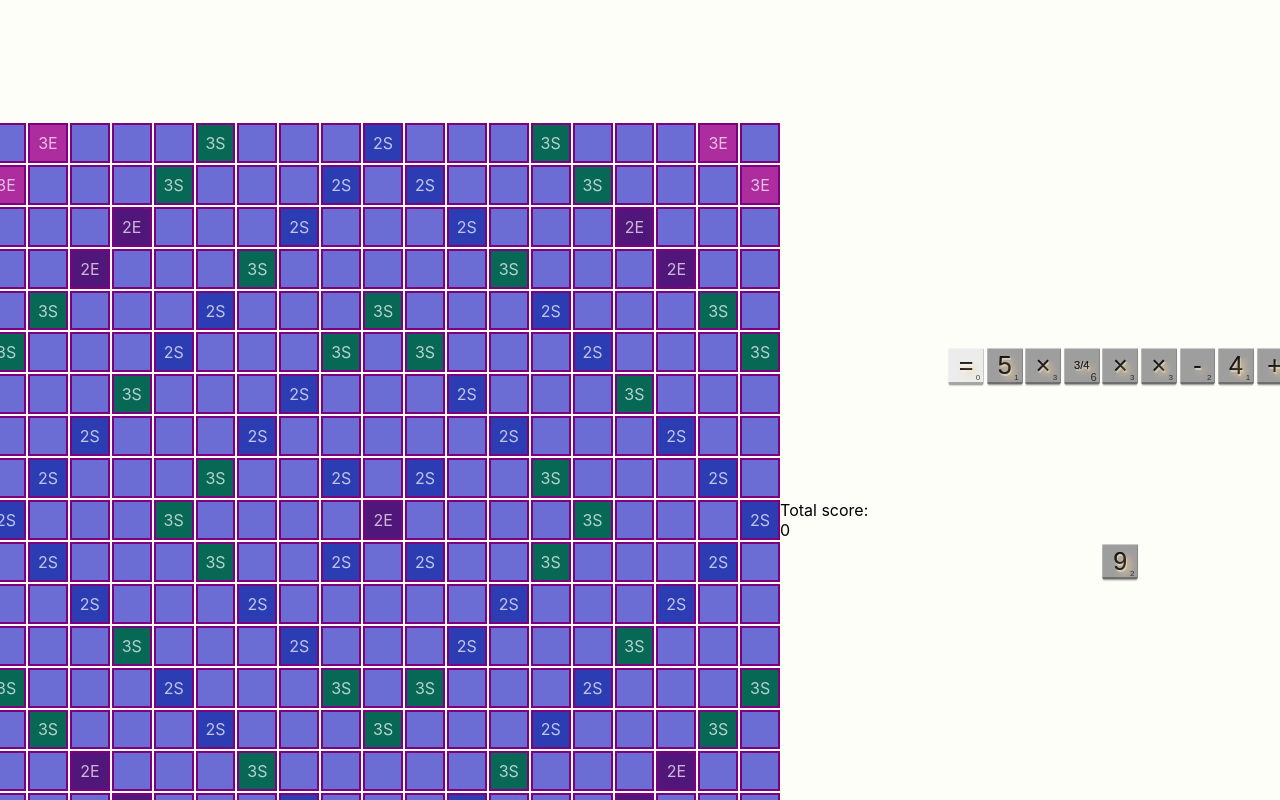
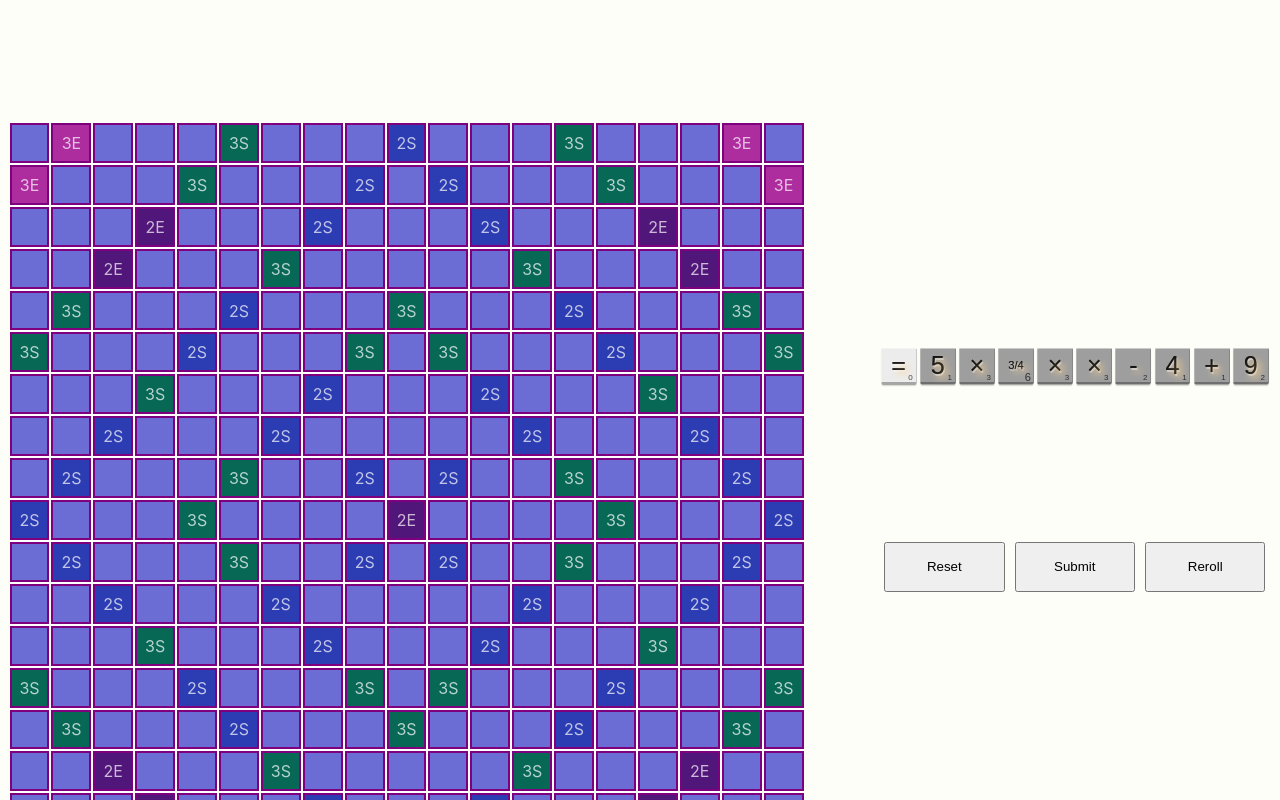
Before and after one commit to eli-zhang/math-scrabble, a React (Create React App) app: page / in a window 1280 px wide. Shown: the top 800 px of the page. Built offline with nearby package versions, Linux system fonts and the light colour scheme; grey boxes are pictures that could not be loaded; a web font is replaced by a local one.

Commit message:
Add reset button

```diff
--- a/src/App.css
+++ b/src/App.css
@@ -153,6 +153,7 @@ body {
   width: 103.55mm;
   height: 103.55mm;
 }
+
 .hand .tile {
   background-color: rgb(245, 207, 144);
   background-image: url('https://s3-us-west-2.amazonaws.com/s.cdpn.io/49914/veneer-birch-texture-fs8.png');
@@ -449,3 +450,21 @@ body {
   background-color: gray;
   pointer-events: none;
 }
+
+.hand-buttons {
+  display: flex;
+  justify-content: space-between;
+  margin-top: 10px; /* Add some space above the buttons */
+  width: 100%; /* Make the buttons container span the full width of the hand */
+}
+
+.hand-button {
+  flex: 1;
+  margin: 0 5px; /* Add some space between the buttons */
+  box-sizing: border-box; /* Include padding and border in element's total width and height */
+  height: 50px;
+}
+
+.hand-button:hover {
+  cursor: pointer;
+}
--- a/src/App.tsx
+++ b/src/App.tsx
@@ -2,6 +2,7 @@ import React, { useEffect } from 'react';
 import './App.css';
 import { tileCounts, tileScores } from './tileInfo'
 import { configureTiles } from './generateTiles';
+import { validate } from 'json-schema';
 
 function App() {
   useEffect(() => {
@@ -46,6 +47,7 @@ function App() {
   const [boardToRender, setBoardToRender] = React.useState<string[][]>(boardLayout);
   const [pendingTilePositions, setPendingTilePositions] = React.useState<boolean[][]>(initialTilePositions);
   const [totalScore, setTotalScore] = React.useState<number>(0);
+  const [currSelectedIdx, setCurrSelectedIdx] = React.useState<number>(-1);
 
   function deepCopy(arr: any[]) {
     let copy: any[] = [];
@@ -62,7 +64,7 @@ function App() {
   const handleTileInHandClick = (letter: string, index: number) => {
     if (!usedTilesInHandIdx.includes(index)) {
       setSelectedTile(letter);
-      setUsedTilesInHandIdx([...usedTilesInHandIdx, index]);
+      setCurrSelectedIdx(index);
     }
     setSelectedTile(letter);
   };
@@ -86,20 +88,66 @@ function App() {
     }
   }
 
+  const handleReset = () => {
+    const newPlacedTiles = deepCopy(placedTiles);
+    const newPendingTilePositions = deepCopy(initialTilePositions);
+
+    pendingTilePositions.forEach((row, rowIndex) => {
+      row.forEach((pendingTile, colIndex) => {
+        if (pendingTile) {
+          newPlacedTiles[rowIndex][colIndex] = "";
+        }
+      });
+    });
+
+    setPlacedTiles(newPlacedTiles);
+    setPendingTilePositions(newPendingTilePositions);
+    setUsedTilesInHandIdx([]);
+  }
+
   const tilePendingOnBoard = (rowIndex: number, colIndex: number) => {
     return pendingTilePositions[rowIndex][colIndex];
   }
 
+  const validatePendingTilePositions = (newPendingTilePositions: boolean[][]) => {
+    let foundRow = -1;
+    let foundCol = -1;
+    for (let row = 0; row < newPendingTilePositions.length; row++) {
+      for (let col = 0; col < newPendingTilePositions[0].length; col++) {
+        if (newPendingTilePositions[row][col]) {
+          if (foundRow === -1 && foundCol === -1) { // Haven't located the first tile
+            foundRow = row;
+            foundCol = col;
+          } else if (foundRow === row) {  // Keep going, but only check the row
+            foundCol = -1;
+          } else if (foundCol === col) {  // Keep going, but only check the column
+            foundRow = -1;
+          } else {
+            return false;
+          }
+        }
+      }
+    }
+    return true;
+  }
+
   const handleCellClick = (rowIndex: number, colIndex: number) => {
     if (selectedTile) {
+      const newPendingTilePositions = deepCopy(pendingTilePositions);
+      newPendingTilePositions[rowIndex][colIndex] = true;
+
+      if (!validatePendingTilePositions(newPendingTilePositions)) {
+        return;
+      }
+      setPendingTilePositions(newPendingTilePositions);
+
       const newPlacedTiles = [...placedTiles];
       newPlacedTiles[rowIndex][colIndex] = selectedTile;
+
       setPlacedTiles(newPlacedTiles);
       setSelectedTile(null);
-
-      const newPendingTilePositions = [...pendingTilePositions];
-      newPendingTilePositions[rowIndex][colIndex] = true;
-      setPendingTilePositions(newPendingTilePositions);
+      setUsedTilesInHandIdx([...usedTilesInHandIdx, currSelectedIdx]);
+      setCurrSelectedIdx(-1);
     }
   };
 
@@ -178,9 +226,9 @@ function App() {
         </div>
       </div>
 
-      <div>
+      {/* <div className="score">
         Total score: {totalScore}
-      </div>
+      </div> */}
 
       <div className="hand">
         {currentHand.map((tile, index) => {
@@ -193,6 +241,12 @@ function App() {
               onClick={() => handleTileInHandClick(tile, index)}
             />
           )})}
+
+        <div className="hand-buttons">
+          <button className="hand-button" onClick={() => {handleReset()}}>Reset</button>
+          <button className="hand-button">Submit</button>
+          <button className="hand-button">Reroll</button>
+        </div>
       </div>
     </div>
   );
```
